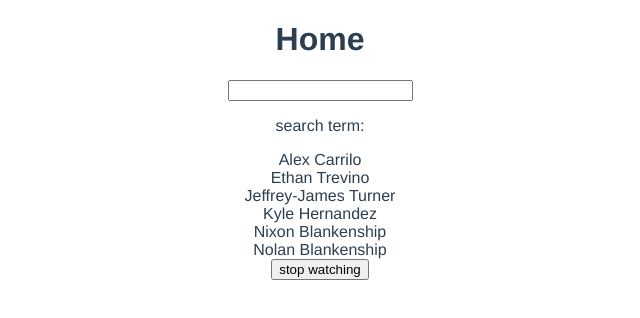
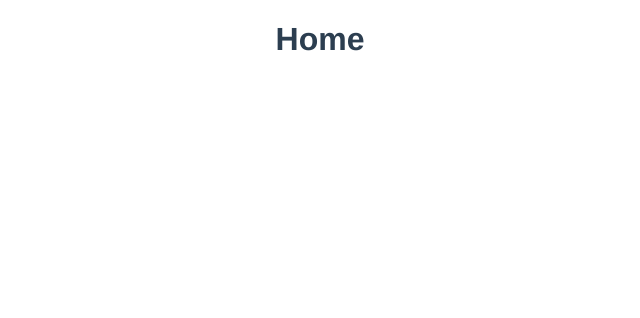
Before and after one commit to kylesdev91/dojo-blog, a Vue app: page / in a window 1280 px wide. Shown: the top 318 px of the page, without its empty margins (320-960 px from the left). Built offline with nearby package versions, Linux system fonts and the light colour scheme.

Commit message:
Test dev commit

```diff
--- a/src/views/Home.vue
+++ b/src/views/Home.vue
@@ -1,47 +1,21 @@
 <template>
   <div class="home">
     <h1>Home</h1>
-    <input type="text" v-model="search" />
-    <p>search term: {{ search }}</p>
-    <div v-for="name in matchingNames" :key="name">{{ name }}</div>
-    <button @click="handleClick">stop watching</button>
   </div>
 </template>
 
 <script>
-import { computed, ref, watch, watchEffect } from 'vue';
+import { ref } from 'vue';
 
 export default {
   name: 'Home',
   setup() {
-    const search = ref('');
-    const names = ref([
-      'Alex Carrilo',
-      'Ethan Trevino',
-      'Jeffrey-James Turner',
-      'Kyle Hernandez',
-      'Nixon Blankenship',
-      'Nolan Blankenship',
+    const posts = ref([
+      { title: 'Welcome to the blog ', body: 'Lorem ipsum', id: 1 },
+      { title: 'Top 5 css tips ', body: 'Lorem ipsum', id: 2 },
     ]);
 
-    const stopWatch = watch(search, () => {
-      console.log('watch function ran');
-    });
-
-    const stopEffect = watchEffect(() => {
-      console.log('watchEffect function ran', search.value);
-    });
-
-    const matchingNames = computed(() => {
-      return names.value.filter((name) => name.includes(search.value));
-    });
-
-    const handleClick = () => {
-      stopWatch();
-      stopEffect();
-    };
-
-    return { names, search, matchingNames, handleClick };
+    return { posts };
   },
 };
 </script>
```
Also changed, not shown: src/components/PostList.vue (added).
